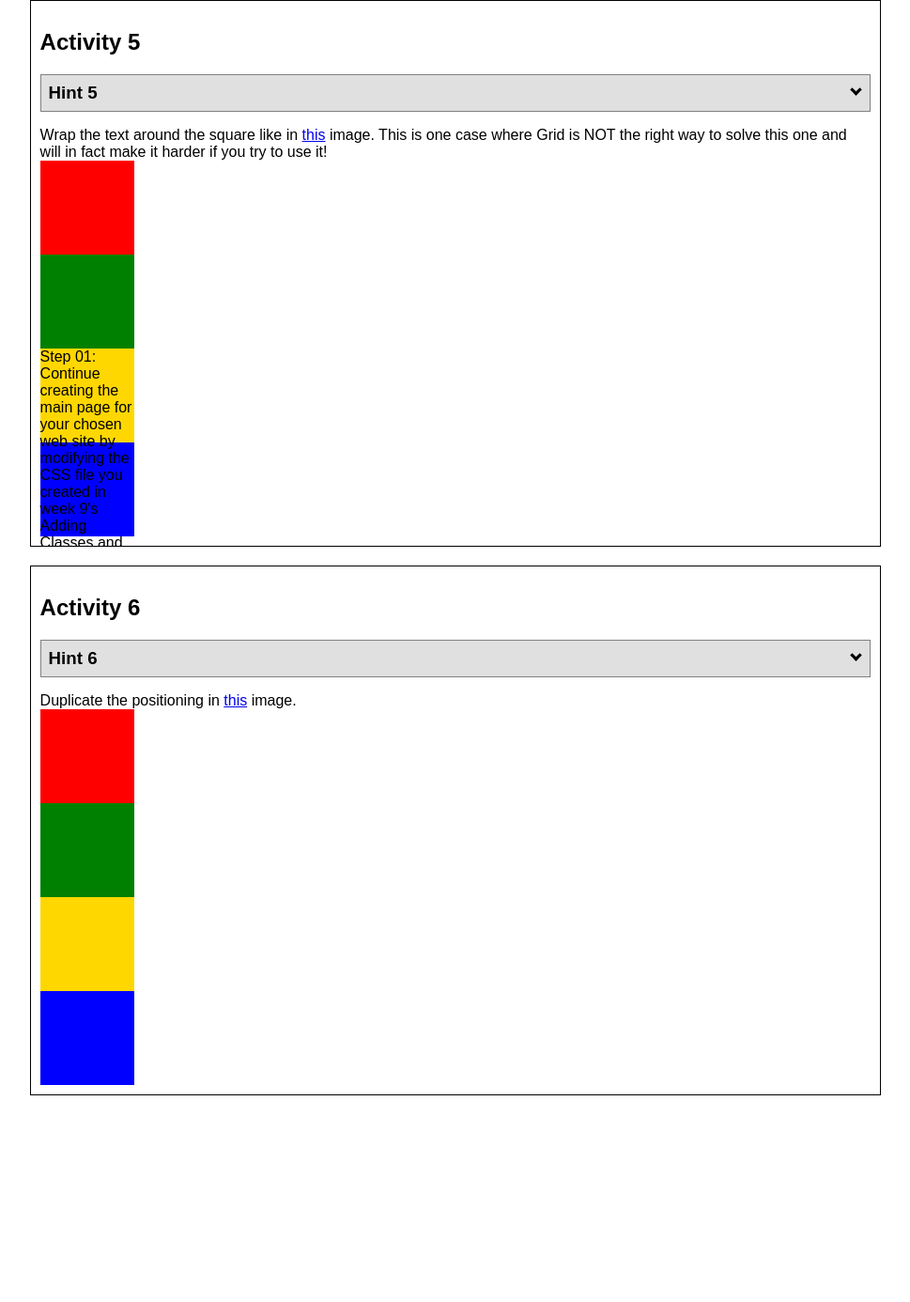
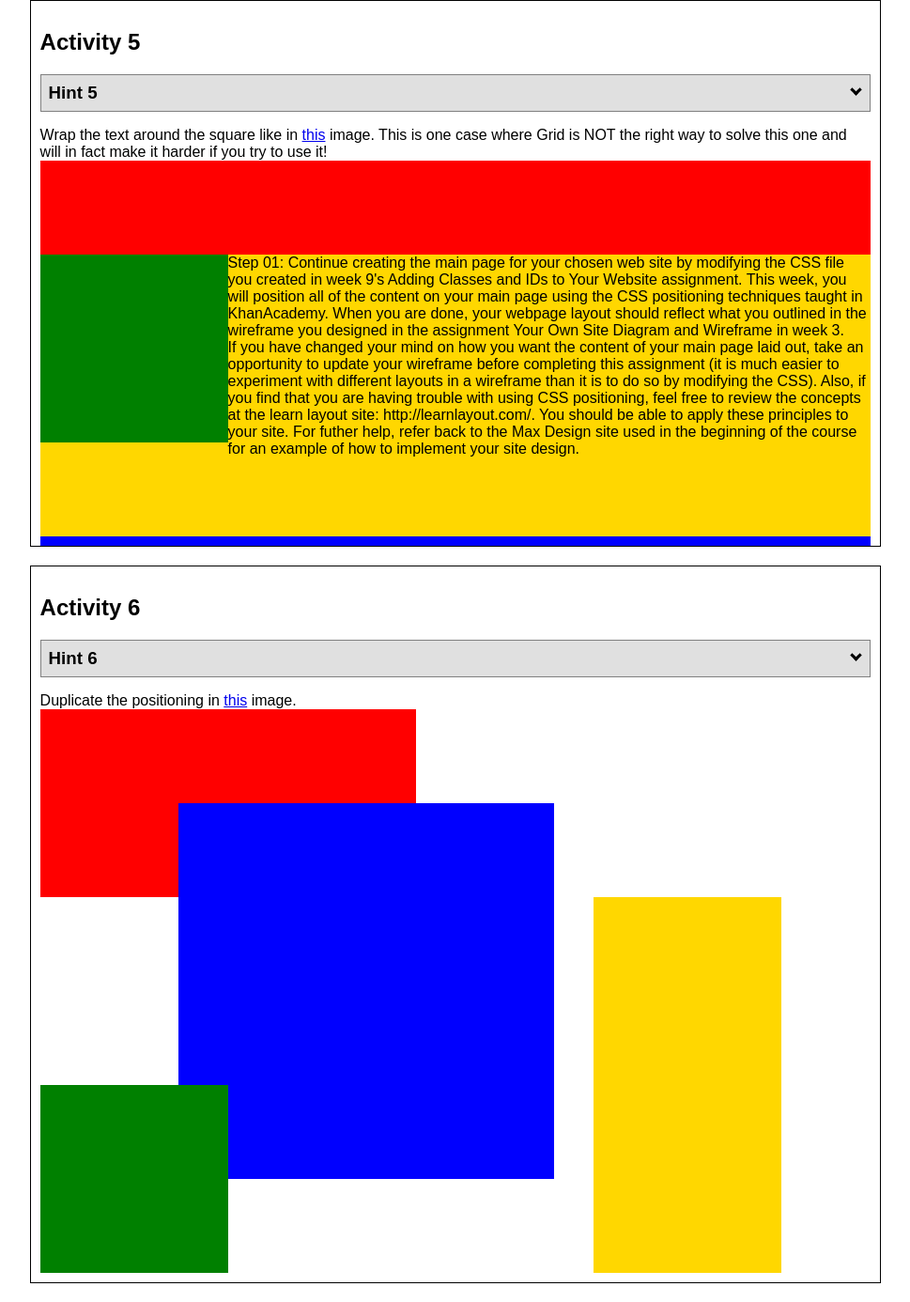
Before and after one commit to coleblancett/wdd130, a plain HTML site: page positioning.html in a window 1280 px wide. Shown: the part 2625-4011 px from the top of the page at 94% size, without its empty margins (155-1124 px from the left). Before the commit the page ends 3811 px from the top, so only its background shows below. Drawn offline with Linux system fonts and the light colour scheme.

Commit message:
Finish positioning activity

```diff
--- a/positionstyles.css
+++ b/positionstyles.css
@@ -97,25 +97,27 @@
 .content4 {
   display: grid;
   height: 400px;
+  grid-template-columns: 1fr 1fr;
 }
 .red4 {
-  width: 100px;
+  width: 100%;
   height: 100%;
   background-color: red;
+  grid-row: 1/4;
 }
 .green4 {
-  width: 100px;
-  height: 100px;
+  width: 100%;
+  height: 100%;
   background-color: green;
 }
 .yellow4 {
-  width: 100px;
-  height: 100px;
+  width: 100%;
+  height: 100%;
   background-color: gold;
 }
 .blue4 {
-  width: 100px;
-  height: 100px;
+  width: 100%;
+  height: 100%;
   background-color: blue;
 }
 /* Activity 5 styles */
@@ -124,50 +126,62 @@
   height: 400px;
 }
 .red5 {
-  width: 100px;
+  width: 100%;
   height: 100px;
   background-color: red;
 }
 .green5 {
-  width: 100px;
-  height: 100px;
+  width: 200px;
+  height: 200px;
   background-color: green;
+  float: left;
 
 }
 .yellow5 {
-  width: 100px;
-  height: 100px;
+  width: 100%;
+  height: 300px;
   background-color: gold;
 
 }
 .blue5 {
-  width: 100px;
+  width: 100%;
   height: 100px;
   background-color: blue;
 }
 /* Activity 6 styles */
 .content6 {
-  /* This is the parent of the activity 6 boxes. */
+  display: grid;
+  grid-template-columns: repeat(6, 1fr);
 }
 .red6 {
-  width: 100px;
-  height: 100px;
+  width: 400px;
+  height: 200px;
   background-color: red;
+  grid-column: 1/5;
+  grid-row: 1/3;
+  z-index: -2;
 }
 .green6 {
-  width: 100px;
-  height: 100px;
+  width: 200px;
+  height: 200px;
   background-color: green;
+  grid-column: 1/3;
+  grid-row: 5/7;
 }
 .yellow6 {
-  width: 100px;
-  height: 100px;
+  width: 200px;
+  height: 400px;
   background-color: gold;
+  grid-column: 5/7;
+  grid-row: 3/7;
 }
 .blue6 {
-  width: 100px;
-  height: 100px;
+  width: 400px;
+  height: 400px;
   background-color: blue;
+  grid-column: 2/6;
+  grid-row: 2/6;
+  z-index: -1;
 }
 
 
```
